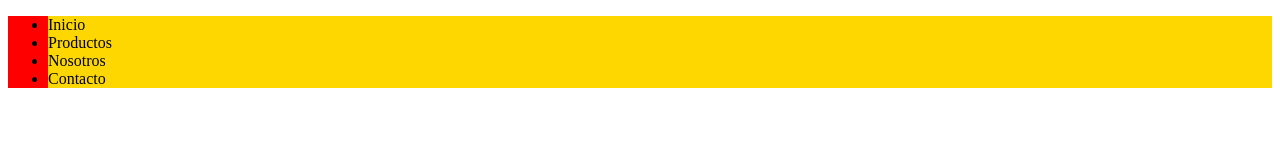
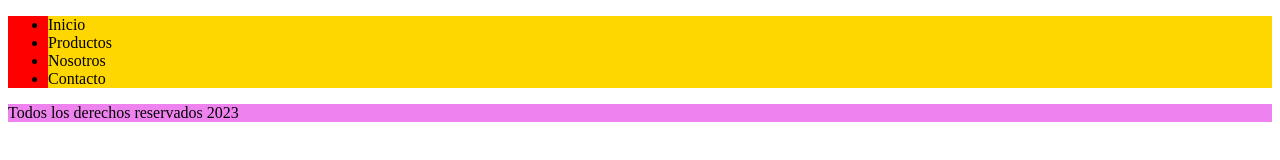
Before and after one commit to mlapeducacionit/proyecto-cafeteria, a plain HTML site: page index.html in a window 1280 px wide. Drawn offline with Linux system fonts and the light colour scheme.

Commit message:
Termino con el footer

```diff
--- a/css/styles.css
+++ b/css/styles.css
@@ -5,3 +5,7 @@ header {
 li {
     background-color: gold;
 }
+
+footer {
+    background-color: violet;
+}
--- a/index.html
+++ b/index.html
@@ -18,6 +18,9 @@
         </nav>
     </header>
 
+    <footer>
+        Todos los derechos reservados 2023
+    </footer>
 
     <script src="js/main.js"></script>
 </body>
--- a/js/main.js
+++ b/js/main.js
@@ -0,0 +1 @@
+console.log('Alto footer!')
```
